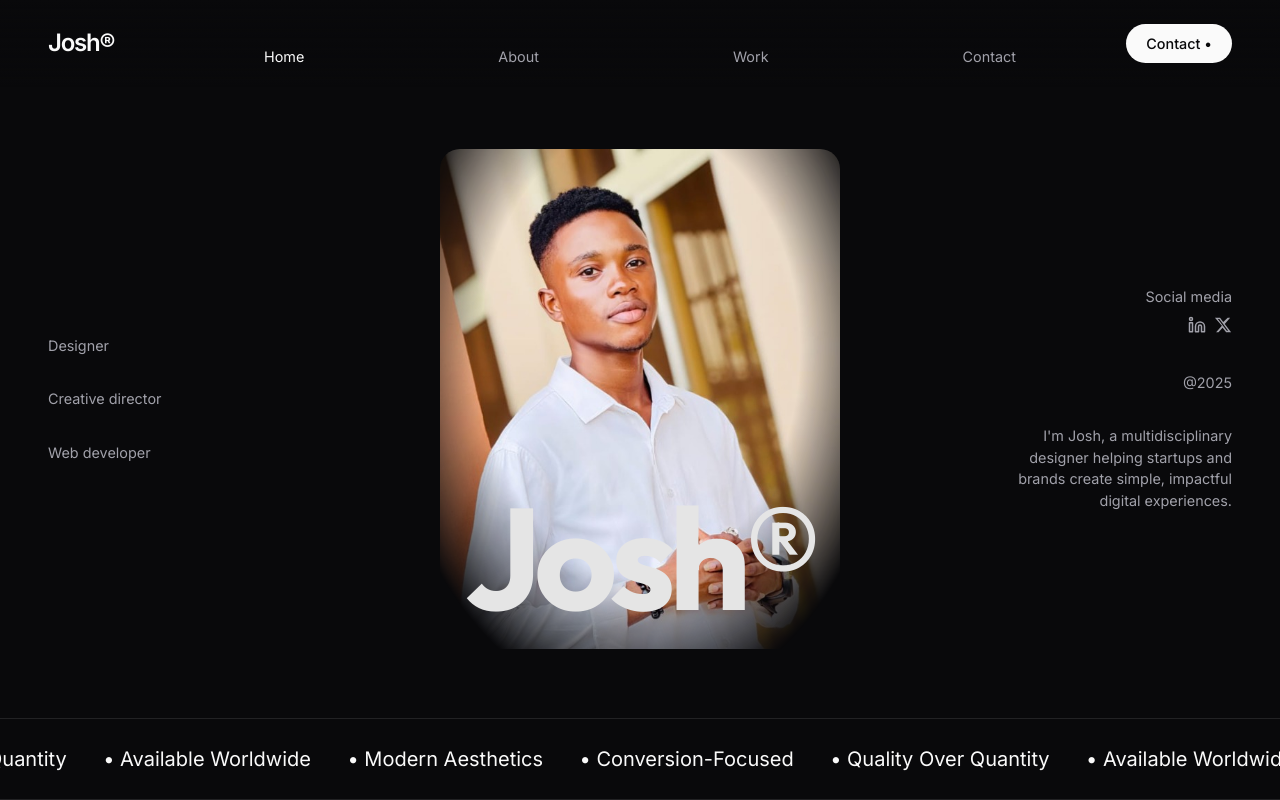
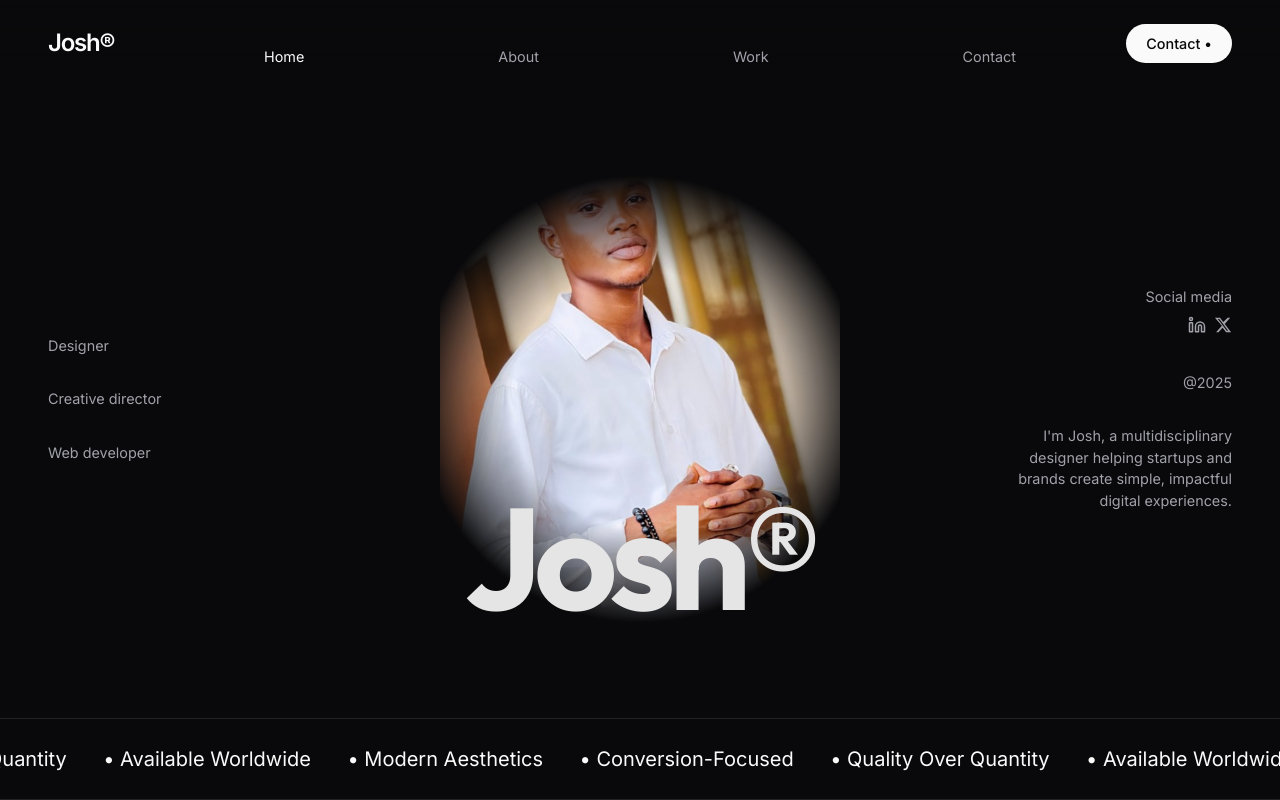
Before and after one commit to kutijoshua76-ai/my-portfolio, a website built with Vite: page index.html in a window 1280 px wide. Built offline with nearby package versions, Linux system fonts and the light colour scheme.

Commit message:
Restore circular vignette mask and adjust object-position to shift portrait image down

```diff
--- a/src/style.css
+++ b/src/style.css
@@ -1060,16 +1060,16 @@ body {
   width: 400px;
   height: 500px;
   position: relative;
-  /* Soft vignette fade — fade bottom & sides, keep top fully visible */
-  -webkit-mask-image: radial-gradient(ellipse 80% 90% at 50% 40%, black 50%, transparent 80%);
-  mask-image: radial-gradient(ellipse 80% 90% at 50% 40%, black 50%, transparent 80%);
+  /* Soft vignette fade around the image */
+  -webkit-mask-image: radial-gradient(circle at center, black 40%, transparent 70%);
+  mask-image: radial-gradient(circle at center, black 40%, transparent 70%);
 }
 
 .portrait-image {
   width: 100%;
   height: 100%;
   object-fit: cover;
-  object-position: center top;
+  object-position: center 30%;
   border-radius: 20px;
 }
 
```
